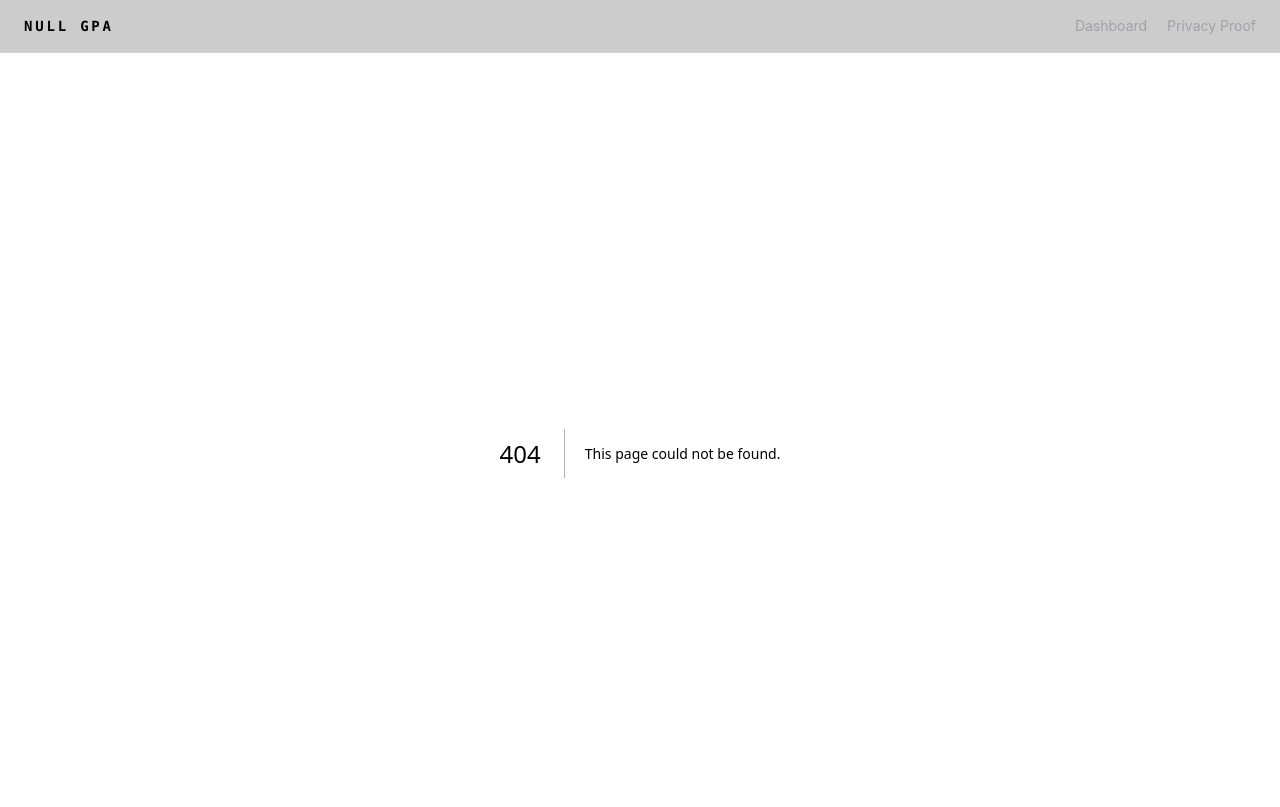
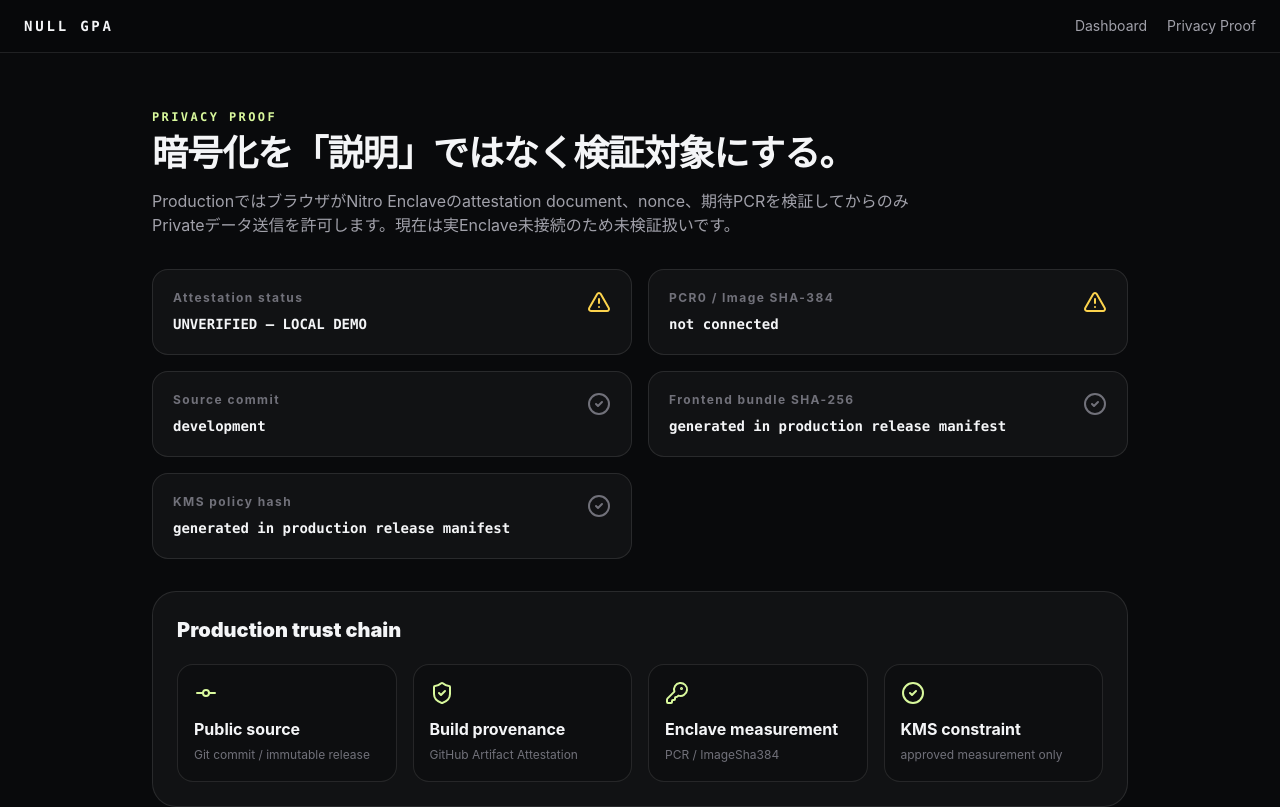
Before and after one commit to haruto-yamanishi/null-gpa, a Next.js app: page /proof in a window 1280 px wide. Before the commit this address had no page. Shown: the top 807 px of the page. Built offline with nearby package versions, Linux system fonts and the light colour scheme.

Commit message:
feat: add privacy proof page

```diff
--- /dev/null
+++ b/app/proof/page.tsx
@@ -0,0 +1,62 @@
+import { AlertTriangle, CheckCircle2, GitCommit, KeyRound, ShieldCheck } from "lucide-react";
+
+const checks = [
+  ["Attestation status", "UNVERIFIED — LOCAL DEMO", false],
+  ["PCR0 / Image SHA-384", "not connected", false],
+  ["Source commit", process.env.NEXT_PUBLIC_GIT_SHA ?? "development", true],
+  ["Frontend bundle SHA-256", "generated in production release manifest", true],
+  ["KMS policy hash", "generated in production release manifest", true],
+] as const;
+
+export default function ProofPage() {
+  return (
+    <main className="mx-auto max-w-5xl px-4 py-10 sm:px-6 sm:py-14">
+      <p className="font-mono text-xs font-bold tracking-[.2em] text-lime-200">PRIVACY PROOF</p>
+      <h1 className="mt-2 text-4xl font-black tracking-tight">暗号化を「説明」ではなく検証対象にする。</h1>
+      <p className="mt-4 max-w-3xl text-zinc-400">
+        ProductionではブラウザがNitro Enclaveのattestation document、nonce、期待PCRを検証してからのみPrivateデータ送信を許可します。現在は実Enclave未接続のため未検証扱いです。
+      </p>
+
+      <div className="mt-8 grid gap-4 md:grid-cols-2">
+        {checks.map(([label, value, informational]) => (
+          <div key={label} className="rounded-2xl border border-white/10 bg-white/[0.035] p-5">
+            <div className="flex items-start justify-between gap-3">
+              <div>
+                <p className="text-xs font-bold tracking-[.12em] text-zinc-500">{label}</p>
+                <p className="mt-2 break-all font-mono text-sm font-bold">{value}</p>
+              </div>
+              {informational ? <CheckCircle2 className="text-zinc-500" /> : <AlertTriangle className="text-amber-300" />}
+            </div>
+          </div>
+        ))}
+      </div>
+
+      <section className="mt-8 rounded-3xl border border-white/10 bg-white/[0.035] p-6">
+        <h2 className="text-xl font-black">Production trust chain</h2>
+        <div className="mt-5 grid gap-4 sm:grid-cols-4">
+          <ProofStep icon={<GitCommit />} title="Public source" text="Git commit / immutable release" />
+          <ProofStep icon={<ShieldCheck />} title="Build provenance" text="GitHub Artifact Attestation" />
+          <ProofStep icon={<KeyRound />} title="Enclave measurement" text="PCR / ImageSha384" />
+          <ProofStep icon={<CheckCircle2 />} title="KMS constraint" text="approved measurement only" />
+        </div>
+      </section>
+
+      <section className="mt-6 rounded-3xl border border-amber-300/20 bg-amber-300/[0.06] p-6">
+        <h2 className="font-black text-amber-100">Security claim boundary</h2>
+        <p className="mt-2 text-sm leading-6 text-amber-50/70">
+          単独製作者モデルでは、将来悪意あるfrontendを公開すること自体を暗号だけで不可能にはできません。証明対象は稼働artifactと公開source/build provenanceの対応、Privateデータが承認済みEnclave外で復号できないこと、production変更が公開履歴へ残ることです。
+        </p>
+      </section>
+    </main>
+  );
+}
+
+function ProofStep({ icon, title, text }: { icon: React.ReactNode; title: string; text: string }) {
+  return (
+    <div className="rounded-2xl border border-white/10 bg-black/20 p-4">
+      <div className="text-lime-200">{icon}</div>
+      <p className="mt-3 font-bold">{title}</p>
+      <p className="mt-1 text-xs leading-5 text-zinc-500">{text}</p>
+    </div>
+  );
+}
```
